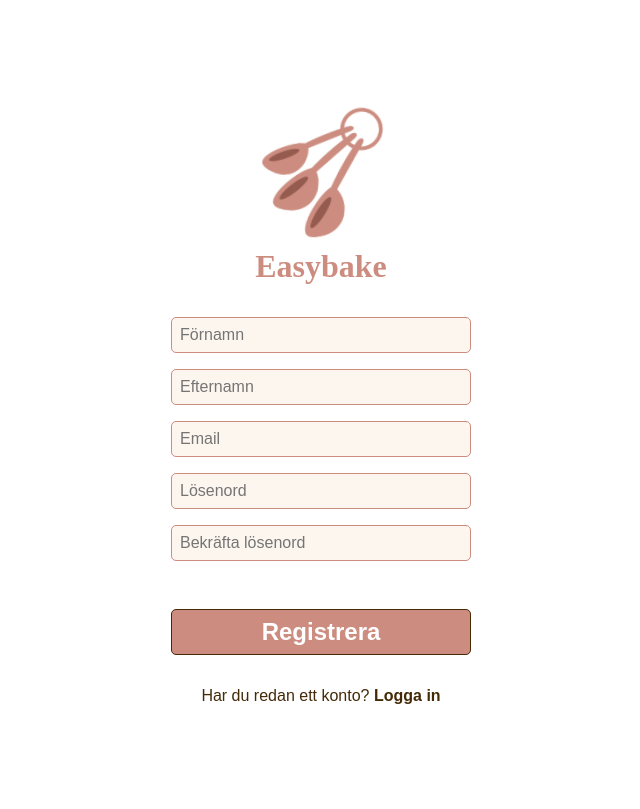
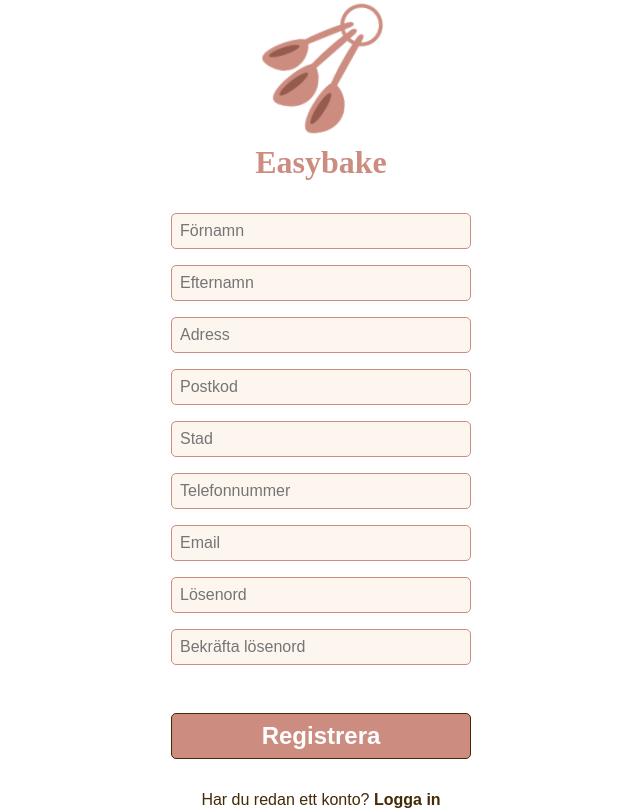
Before and after one commit to dylanR96/syntax-squad, a React (Vite) app in the folder frontend/: page /register in a window 1280 px wide. Shown: the whole page, without its empty margins (319-959 px from the left). Built offline with nearby package versions, Linux system fonts and the light colour scheme; a web font is replaced by a local one.

Commit message:
Added more input fields

```diff
--- a/frontend/src/pages/Register/Register.tsx
+++ b/frontend/src/pages/Register/Register.tsx
@@ -13,26 +13,55 @@ const Register = () => {
             className="login-form__input"
             type="text"
             placeholder="Förnamn"
+            required
           />
           <input
             className="login-form__input"
             type="text"
             placeholder="Efternamn"
+            required
+          />
+          <input
+            className="login-form__input"
+            type="text"
+            placeholder="Adress"
+            required
+          />
+          <input
+            className="login-form__input"
+            type="text"
+            placeholder="Postkod"
+            required
+          />
+          <input
+            className="login-form__input"
+            type="text"
+            placeholder="Stad"
+            required
+          />
+          <input
+            className="login-form__input"
+            type="text"
+            placeholder="Telefonnummer"
+            required
           />
           <input
             className="login-form__input"
             type="email"
             placeholder="Email"
+            required
           />
           <input
             className="login-form__input"
             type="password"
             placeholder="Lösenord"
+            required
           />
           <input
             className="login-form__input"
             type="password"
             placeholder="Bekräfta lösenord"
+            required
           />
           <button className="login-form__button" type="submit">
             Registrera
```
